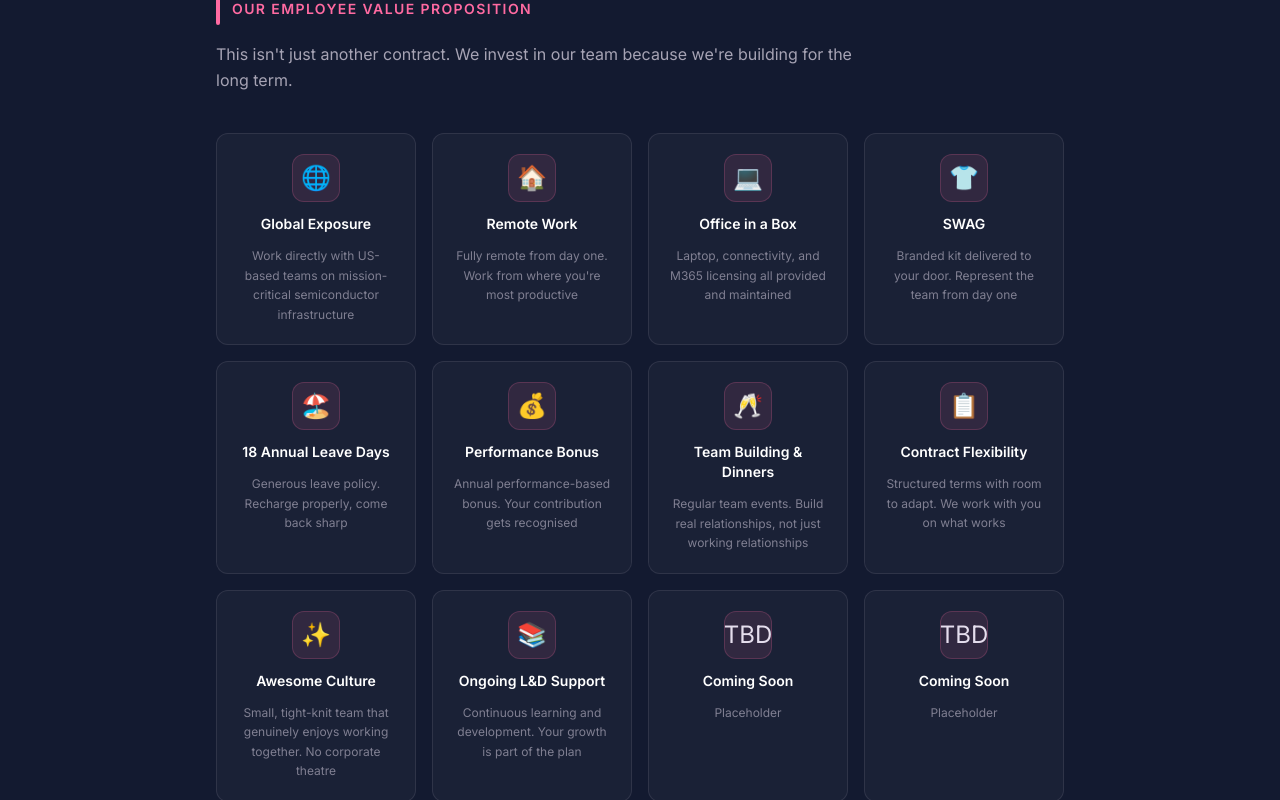
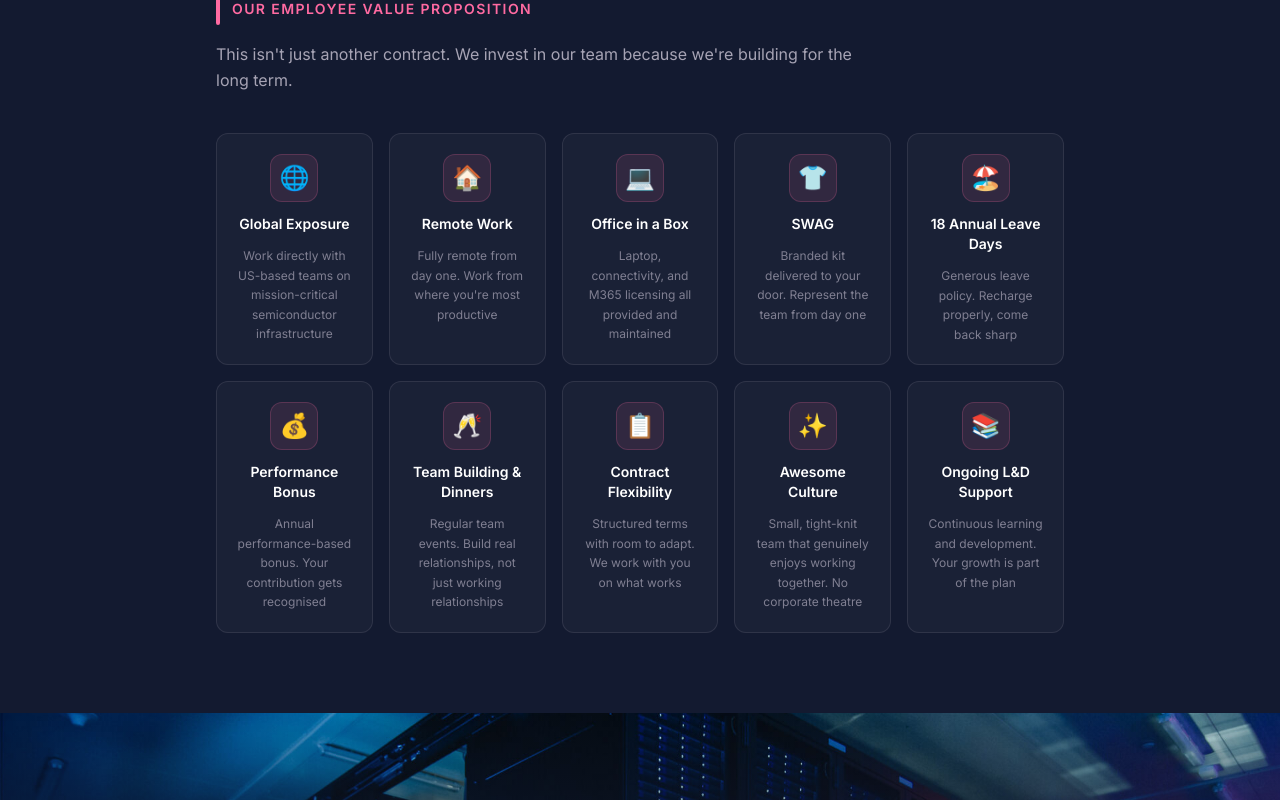
Before and after one commit to Graham-Paulsen/truffle-portal, a Vue app: page / in a window 1280 px wide. Shown: the part 7560-8360 px from the top of the page. Built offline with nearby package versions, Linux system fonts and the light colour scheme.

Commit message:
EVP: 10 cards in 2x5 grid, drop placeholders

```diff
--- a/src/pages/Home.vue
+++ b/src/pages/Home.vue
@@ -537,7 +537,7 @@
           This isn't just another contract. We invest in our team because we're building for the long term.
         </p>
 
-        <div class="grid grid-cols-2 md:grid-cols-4 gap-4">
+        <div class="grid grid-cols-2 md:grid-cols-5 gap-4">
           <div class="p-5 rounded-xl bg-white/[0.03] border border-lavender/10 text-center space-y-3">
             <div class="w-12 h-12 rounded-xl bg-cyclamen/10 border border-cyclamen/20 flex items-center justify-center mx-auto text-2xl">🌐</div>
             <div class="text-white font-semibold text-sm">Global Exposure</div>
@@ -588,16 +588,6 @@
             <div class="text-white font-semibold text-sm">Ongoing L&D Support</div>
             <p class="text-lavender/50 text-xs leading-relaxed">Continuous learning and development. Your growth is part of the plan</p>
           </div>
-          <div class="p-5 rounded-xl bg-white/[0.03] border border-lavender/10 text-center space-y-3">
-            <div class="w-12 h-12 rounded-xl bg-cyclamen/10 border border-cyclamen/20 flex items-center justify-center mx-auto text-2xl">TBD</div>
-            <div class="text-white font-semibold text-sm">Coming Soon</div>
-            <p class="text-lavender/50 text-xs leading-relaxed">Placeholder</p>
-          </div>
-          <div class="p-5 rounded-xl bg-white/[0.03] border border-lavender/10 text-center space-y-3">
-            <div class="w-12 h-12 rounded-xl bg-cyclamen/10 border border-cyclamen/20 flex items-center justify-center mx-auto text-2xl">TBD</div>
-            <div class="text-white font-semibold text-sm">Coming Soon</div>
-            <p class="text-lavender/50 text-xs leading-relaxed">Placeholder</p>
-          </div>
         </div>
       </div>
     </section>
```
Also changed, not shown: 5 other files (tests, documents, lock files or other folders).
